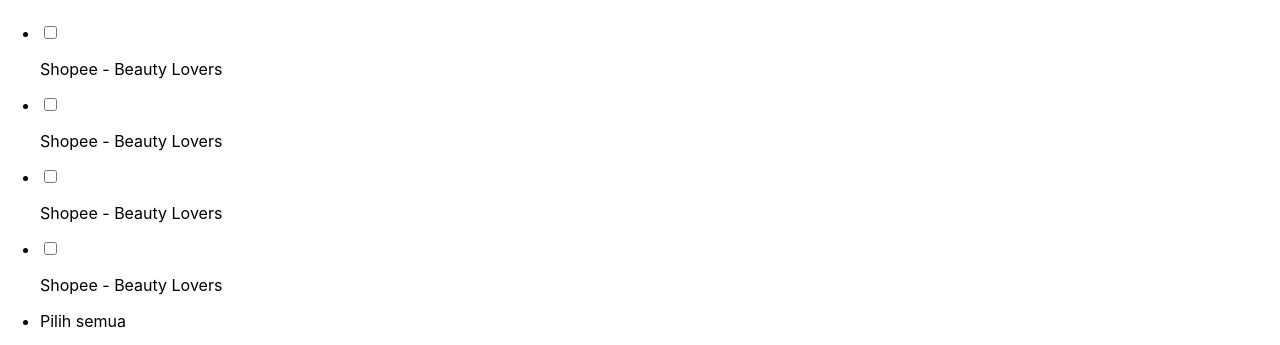
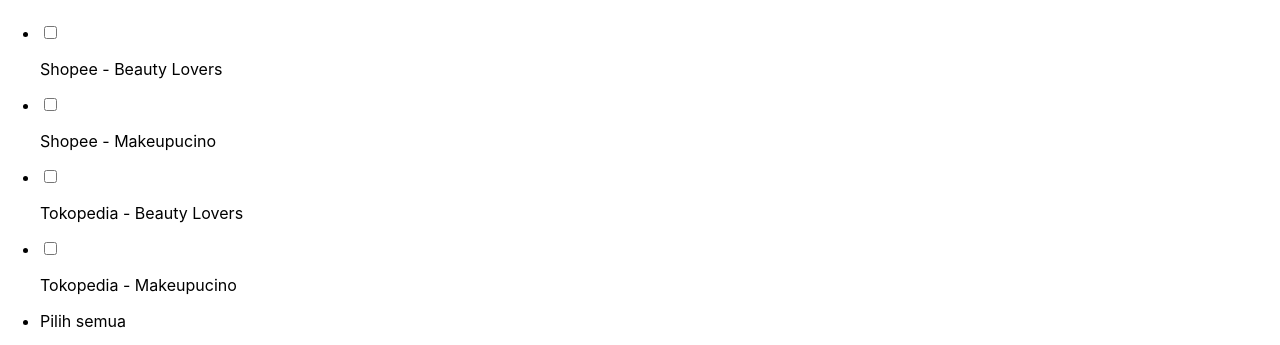
Before and after one commit to luminerrr/fe-mini-challenge-paragon, a React (Create React App) app: page /dashboard in a window 1280 px wide. Shown: the part 4220-4565 px from the top of the page. Built offline with nearby package versions, Linux system fonts and the light colour scheme.

Commit message:
added button to add store list

```diff
--- a/src/components/ChatList.js
+++ b/src/components/ChatList.js
@@ -38,15 +38,15 @@
                                     </li>
                                     <li className='flex space-x-4 border-b-2 w-64 justify-center pb-1'>
                                         <input type='checkbox' />
-                                        <p>Shopee - Beauty Lovers</p>
+                                        <p>Shopee - Makeupucino</p>
                                     </li>
                                     <li className='flex space-x-4 border-b-2 w-64 justify-center pb-1'>
                                         <input type='checkbox' />
-                                        <p>Shopee - Beauty Lovers</p>
+                                        <p>Tokopedia - Beauty Lovers</p>
                                     </li>
                                     <li className='flex space-x-4 border-b-2 w-64 justify-center pb-1'>
                                         <input type='checkbox' />
-                                        <p>Shopee - Beauty Lovers</p>
+                                        <p>Tokopedia - Makeupucino</p>
                                     </li>
                                     <li className='flex space-x-4 w-64 justify-start pb-1 pl-4 mt-1'>
                                         <p className='text-blue-500'>Pilih semua</p>
--- a/src/components/StoreList.js
+++ b/src/components/StoreList.js
@@ -33,6 +33,15 @@
                         </div>
                     </div>
 
+                    <div className="bg-white w-60 items-center p-4 rounded-lg flex space-y-6 justify-center">
+                        <div className='bg-white p-4 rounded-xl space-x-2 flex flex-row items-center border-2 border-blue-700 hover:bg-slate-100 hover:cursor-pointer'>
+                            <svg xmlns="http://www.w3.org/2000/svg" fill="none" viewBox="0 0 24 24" strokeWidth={1.5} stroke="blue" className="w-6 h-6">
+                                <path strokeLinecap="round" strokeLinejoin="round" d="M12 4.5v15m7.5-7.5h-15" />
+                            </svg>
+                            <p className='text-blue-700 font-semibold'>Tambah Toko</p>
+                        </div>
+                    </div>
+
 
                 </div>
             </div>
```
